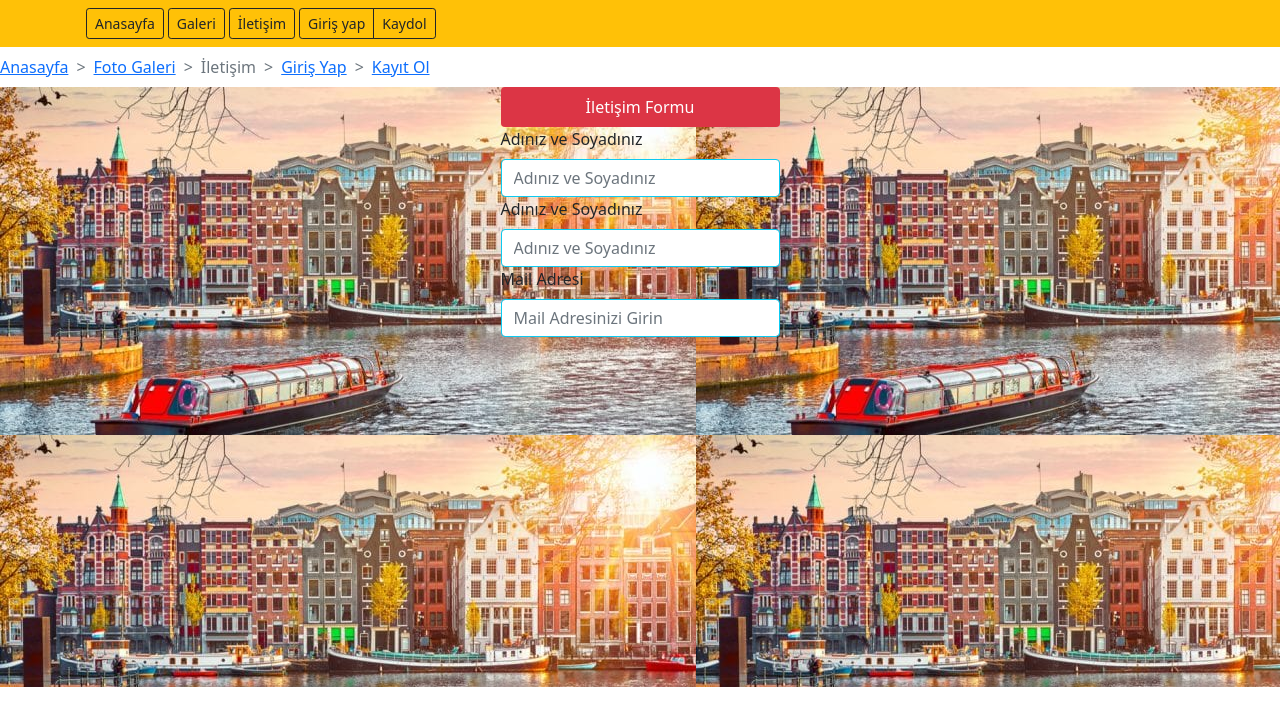
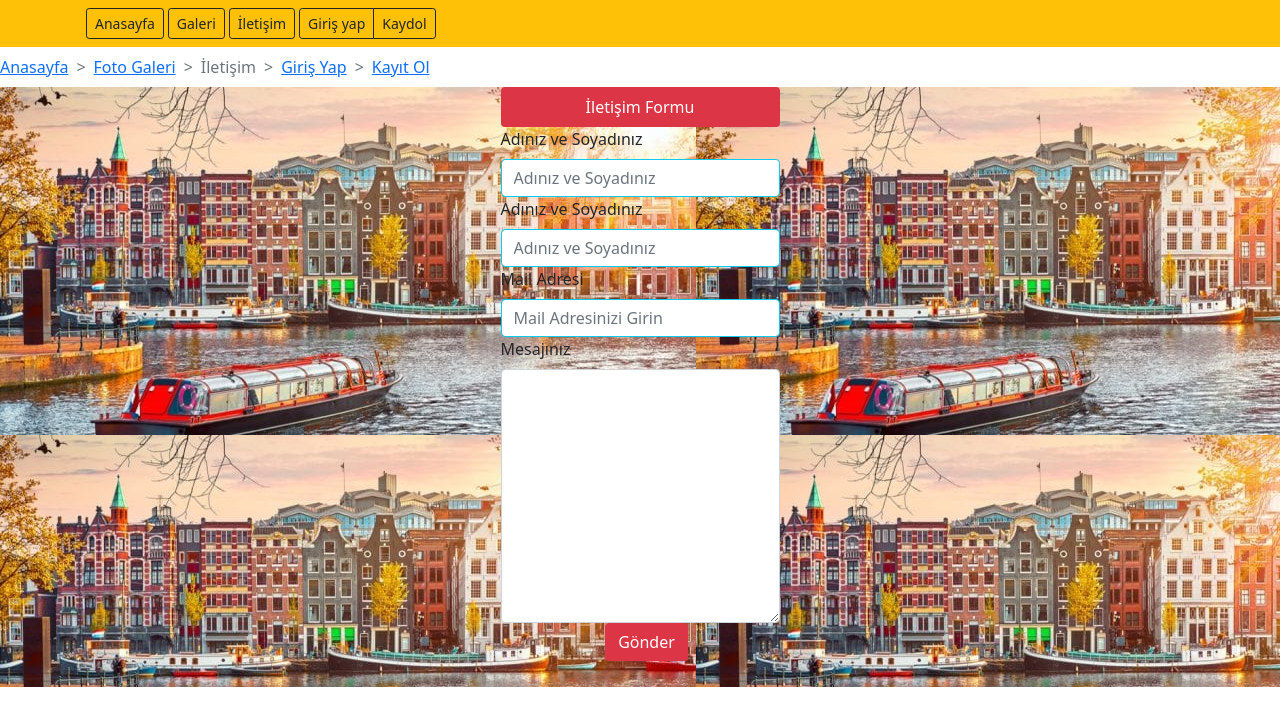
Before and after one commit to DuruDilek/-devWebSitesi, a plain HTML site: page iletişim.html in a window 1280 px wide. Drawn offline with nearby package versions, Linux system fonts and the light colour scheme.

Commit message:
mesaj-form

```diff
--- a/iletişim.html
+++ b/iletişim.html
@@ -62,6 +62,15 @@
                     <label class="form-label">Mail Adresi</label>
                     <input type="email" placeholder="Mail Adresinizi Girin"class="form-control border border-info" required>
                 </div>
+                <div class="w-100">
+                    <label class="form-label">Mesajınız</label>
+                    <textarea  cols="30"class="form-control" rows="10" required></textarea>
+                </div>
+                <div class="w-25 mx-auto">
+                    <button class="btn btn-danger">Gönder</button>
+                </div>
+                            </div>
+                        </form>
 
 </body>
 </html>
```
